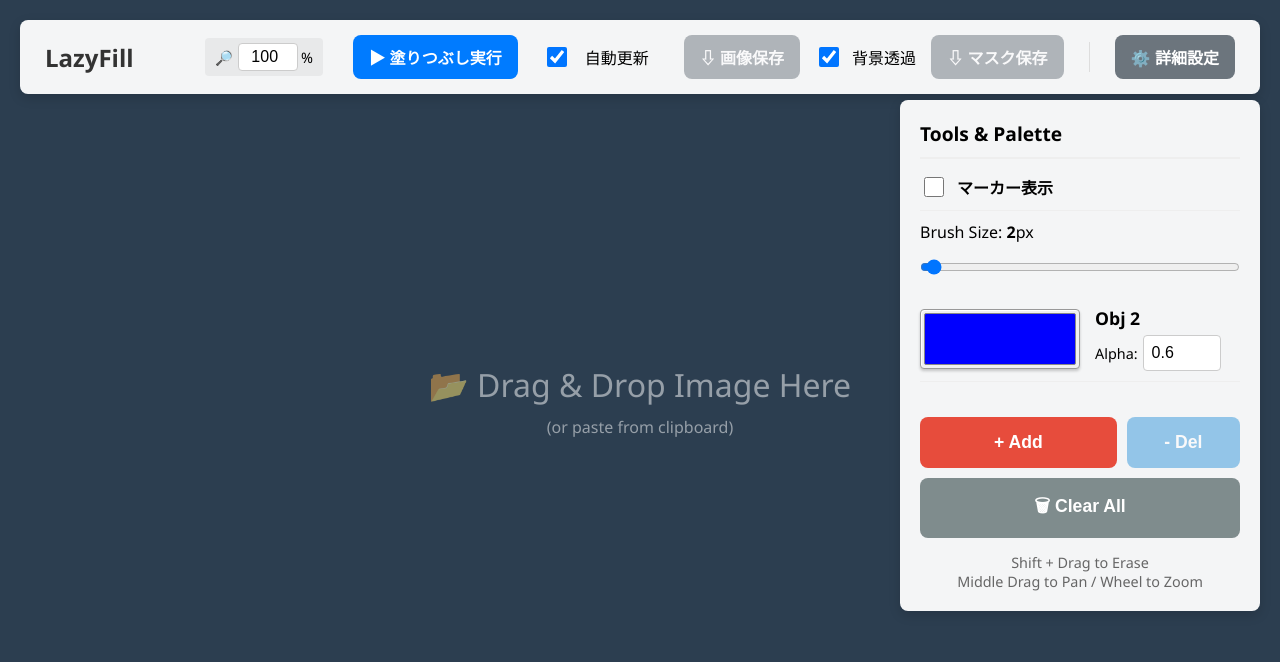
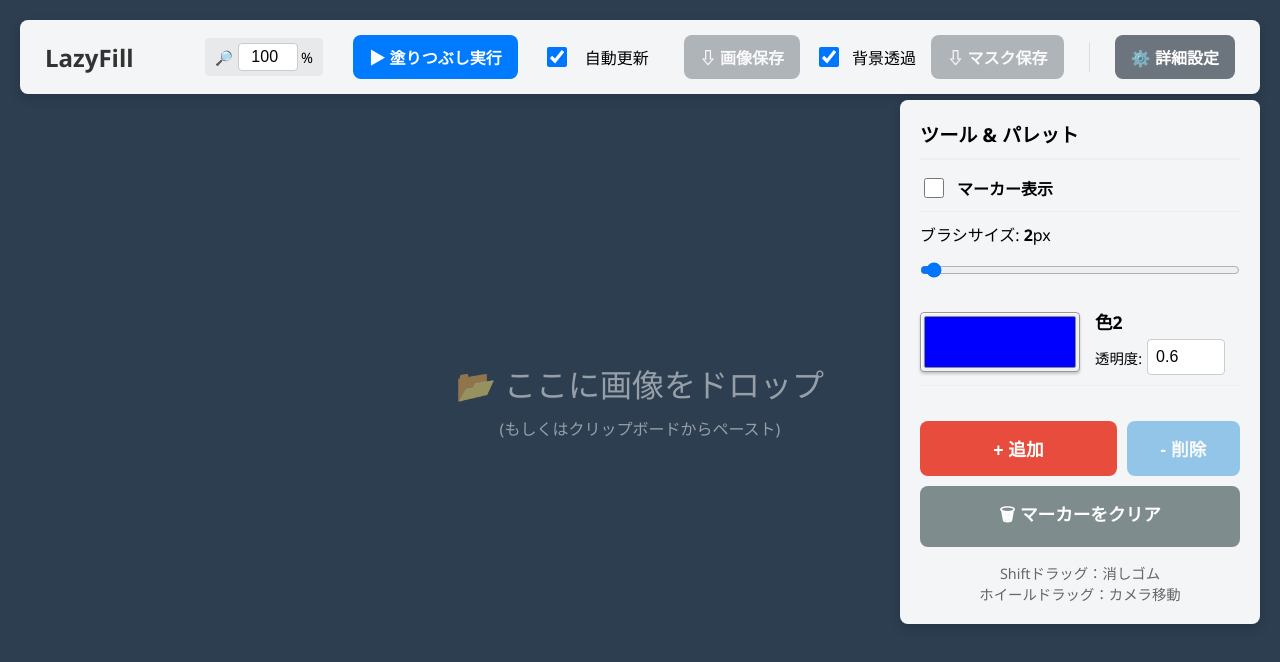
Before and after one commit to Appule/LazyFill, an Electron app: page public/index.html in a window 1280 px wide. Drawn offline with Linux system fonts and the light colour scheme.

Commit message:
jp translate

```diff
--- a/package.json
+++ b/package.json
@@ -1,6 +1,6 @@
 {
   "name": "lazyfill",
-  "version": "1.5.0",
+  "version": "1.5.3",
   "main": "main.js",
   "scripts": {
     "start": "electron .",
--- a/public/index.html
+++ b/public/index.html
@@ -17,8 +17,8 @@
     </div>
 
     <div id="drop-message">
-      <div>📂 Drag & Drop Image Here</div>
-      <div style="font-size: 1rem; margin-top: 10px;">(or paste from clipboard)</div>
+      <div>📂 ここに画像をドロップ</div>
+      <div style="font-size: 1rem; margin-top: 10px;">(もしくはクリップボードからペースト)</div>
     </div>
   </div>
 
@@ -57,7 +57,7 @@
 
   <div id="panel-params" class="panel hidden">
     <h3>
-      Parameters
+      詳細設定
       <button class="panel-toggle-btn"
         onclick="document.getElementById('panel-params').classList.add('hidden')">×</button>
     </h3>
@@ -89,7 +89,7 @@
   </div>
 
   <div id="panel-tools" class="panel">
-    <h3>Tools & Palette</h3>
+    <h3>ツール & パレット</h3>
 
     <div style="margin-bottom: 10px; border-bottom: 1px solid #eee; padding-bottom: 10px;">
       <label style="margin: 0; cursor: pointer; user-select: none; font-weight: bold;">
@@ -100,7 +100,7 @@
 
     <div style="margin: 0 0 15px 0;">
       <div class="row">
-        <span>Brush Size: <strong id="dispBrushSize">2</strong>px</span>
+        <span>ブラシサイズ: <strong id="dispBrushSize">2</strong>px</span>
       </div>
       <input type="range" id="inpBrushSize" min="1" max="50" value="2">
     </div>
@@ -108,9 +108,9 @@
     <div class="color-row">
       <input type="color" id="colorPicker" value="#0000ff">
       <div style="display: flex; flex-direction: column; flex: 1;">
-        <span id="currentLabelName" style="font-weight: bold; font-size: 1.1rem;">Obj 2</span>
+        <span id="currentLabelName" style="font-weight: bold; font-size: 1.1rem;">色2</span>
         <div style="display: flex; align-items: center; gap: 5px; margin-top: 5px;">
-          <span style="font-size: 0.9rem;">Alpha:</span>
+          <span style="font-size: 0.9rem;">透明度:</span>
           <input type="number" id="alphaInput" value="0.6" step="0.1" min="0.1" max="1.0" style="width: 60px;">
         </div>
       </div>
@@ -120,14 +120,14 @@
     </div>
 
     <div style="display: flex; gap: 10px; margin-top: 10px;">
-      <button id="btnAddLabel" class="btn-large-action" style="flex: 2;">+ Add</button>
-      <button id="btnDeleteLabel" class="btn-large-action" style="flex: 1;" disabled>- Del</button>
+      <button id="btnAddLabel" class="btn-large-action" style="flex: 2;">+ 追加</button>
+      <button id="btnDeleteLabel" class="btn-large-action" style="flex: 1;" disabled>- 削除</button>
     </div>
-    <button id="btnClearMarkers" class="btn-large-action" style="margin-top: 10px;">🗑 Clear All</button>
+    <button id="btnClearMarkers" class="btn-large-action" style="margin-top: 10px;">🗑 マーカーをクリア</button>
 
     <div style="margin-top: 15px; color: #666; font-size: 0.9rem; text-align: center;">
-      Shift + Drag to Erase<br>
-      Middle Drag to Pan / Wheel to Zoom
+      Shiftドラッグ：消しゴム<br>
+      ホイールドラッグ：カメラ移動
     </div>
   </div>
 
--- a/public/main.js
+++ b/public/main.js
@@ -475,7 +475,7 @@
       const c = this.state.labels[id];
       const btn = document.createElement('button');
       btn.className = 'label-btn';
-      btn.textContent = id === 1 ? `BG` : `Col${id}`;
+      btn.textContent = id === 1 ? `背景` : `色 ${id}`;
       btn.style.backgroundColor = c.hex;
       const brightness = (c.r * 299 + c.g * 587 + c.b * 114) / 1000;
       btn.style.color = brightness > 125 ? 'black' : 'white';
@@ -504,7 +504,7 @@
     const curr = this.state.getColor(currId);
     this.els.colorPicker.value = curr.hex;
     this.els.alphaInput.value = curr.a;
-    this.els.currentLabelName.textContent = currId === 1 ? `BG (1)` : `Col ${currId}`;
+    this.els.currentLabelName.textContent = currId === 1 ? `背景` : `色 ${currId}`;
     this.els.btnDeleteLabel.disabled = (currId === 1);
   }
 
```
Also changed, not shown: 1 other file.
